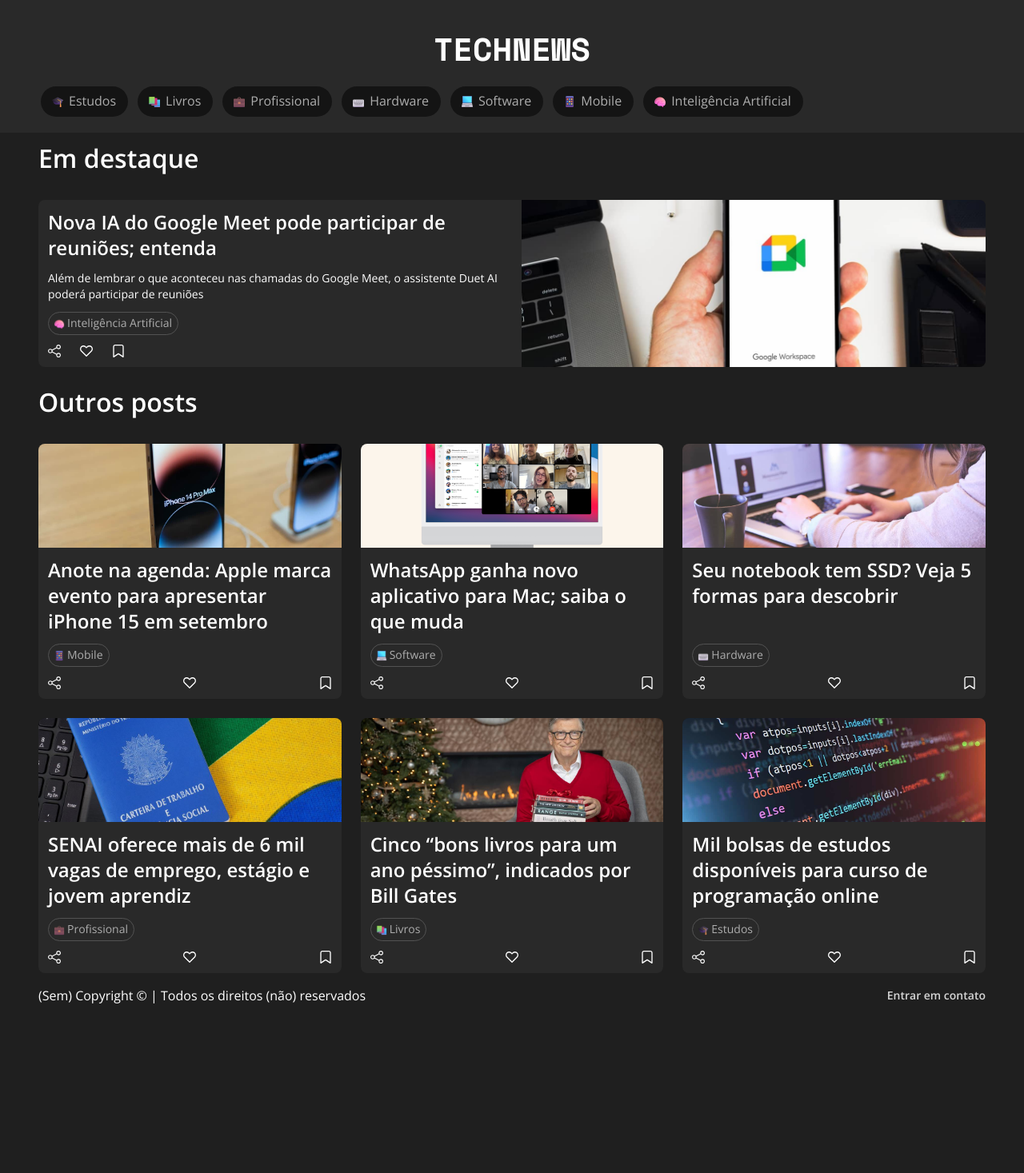
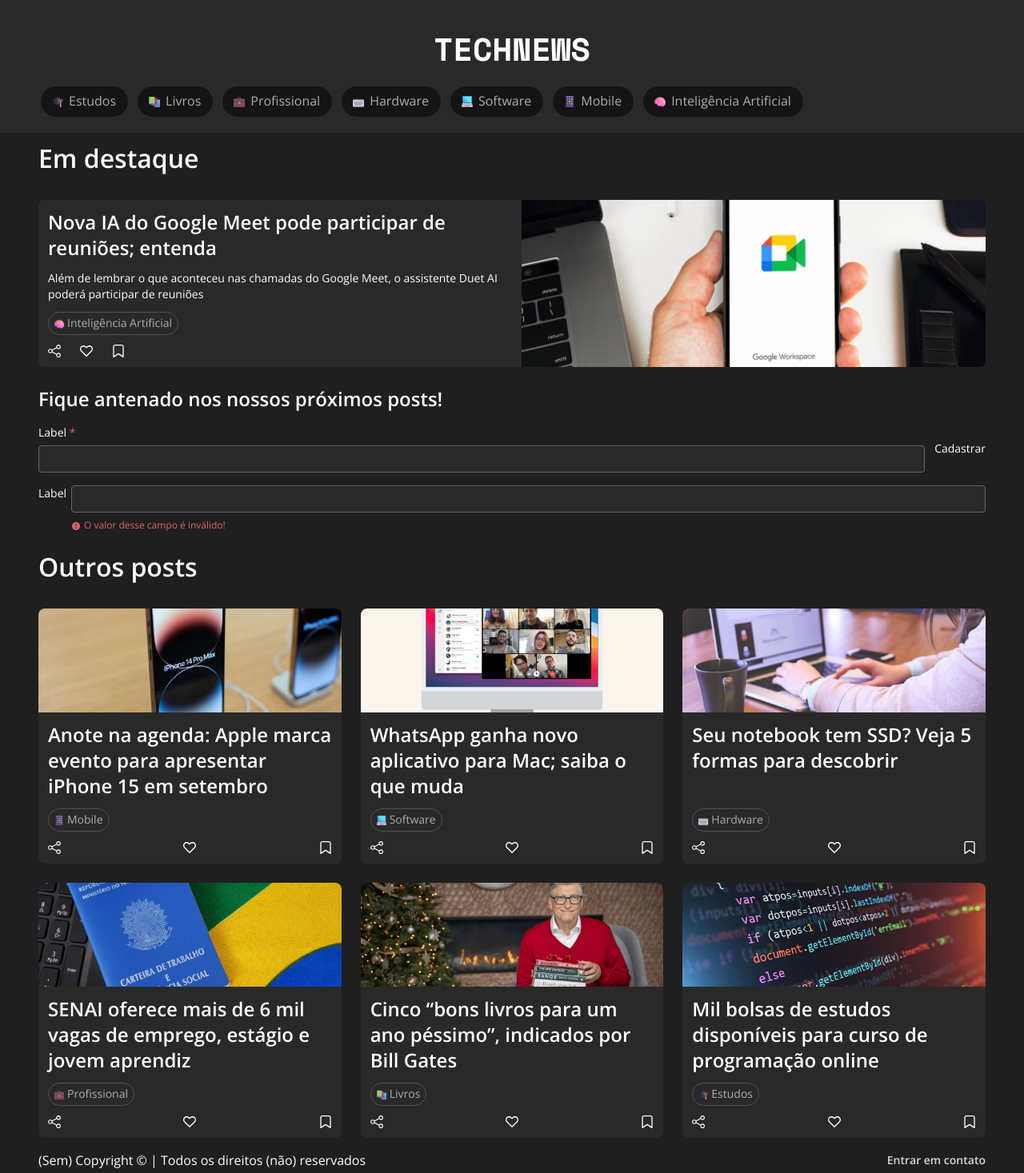
Before and after one commit to guipmdev/technews, a Jekyll site: the page built from index.html, in a window 1280 px wide. Shown: the whole page at 80% size. Built offline with Jekyll 4.4.1, drawn with Linux system fonts in a browser that asks for light colours; before the commit the page ends 1261 px from its top, so only the background shows below that.

Commit message:
feat: create field component

```diff
--- /dev/null
+++ b/_includes/field.html
@@ -0,0 +1,64 @@
+{% if include.label_position %}<!---->
+{% capture label_position %}{{include.label_position}}-label{% endcapture %}<!---->
+{% endif %}
+
+<!-- ========== -->
+
+{% if include.invalid %}<!---->
+{% capture invalid %}invalid{% endcapture %}<!---->
+{% endif %}
+
+<!-- ========== -->
+
+{% if include.required %}<!---->
+{% capture invalid %}required{% endcapture %}<!---->
+{% endif %}
+
+<div
+  class="field d-flex w-100 {{label_position}} {{invalid}} {{required}}"
+  style="gap: 0.375rem"
+>
+  <div class="label">
+    {{include.label | default: 'Label'}}
+    <span class="body-1 required-asterisk">*</span>
+  </div>
+
+  <div class="input d-flex flex-column w-100" style="gap: 0.375rem">
+    <input
+      placeholder="{{include.placeholder | default: ''}}"
+      class="body-1"
+      {%
+      if
+      required
+      %}
+      required
+      {%
+      endif
+      %}
+      {%
+      if
+      include.name
+      %}
+      name="{{include.name}}"
+      {%
+      endif
+      %}
+      style="padding: 0.3125rem 0.75rem 0.4375rem; border-radius: 0.25rem"
+    />
+
+    <div
+      class="caption-1 status-text align-items-center"
+      style="gap: 0.25rem; padding-top: 0.125rem"
+    >
+      <img
+        src="{{'/assets/images/icons/information-circle.svg' | absolute_url}}"
+        alt=""
+        style="width: 0.75rem; height: 0.75rem; padding-top: 0.125rem"
+      />
+      <span
+        >{{include.status_text | default: 'O valor desse campo é inválido!'
+        }}</span
+      >
+    </div>
+  </div>
+</div>
--- /dev/null
+++ b/_includes/newsletter.html
@@ -0,0 +1,10 @@
+<section class="newsletter d-flex flex-column gap-3" style="padding: 0.75rem 0">
+  <h4 class="title-3">Fique antenado nos nossos próximos posts!</h4>
+
+  <div class="d-flex" style="gap: 0.75rem">
+    {% include field.html required=true %}
+    <button type="submit">Cadastrar</button>
+  </div>
+
+  {% include field.html label_position='left' invalid=true %}
+</section>
--- a/_sass/_global.scss
+++ b/_sass/_global.scss
@@ -34,7 +34,10 @@ button,
 input,
 textarea {
   background: transparent;
+
   border: none;
+
+  color: #ffffff;
 }
 
 .content {
--- /dev/null
+++ b/_sass/components/_field.scss
@@ -0,0 +1,38 @@
+.field {
+  flex-direction: column;
+
+  & > .label > .required-asterisk {
+    display: none;
+
+    color: #dc626d;
+  }
+
+  & > .input {
+    & > input {
+      background-color: #292929;
+      border: 1px solid #666666;
+
+      &::placeholder {
+        color: #5c5c5c;
+      }
+    }
+
+    & > .status-text {
+      display: none;
+
+      color: #dc626d;
+    }
+  }
+
+  &.left-label {
+    flex-direction: row;
+  }
+
+  &.invalid > .input > .status-text {
+    display: flex;
+  }
+
+  &.required > .label > .required-asterisk {
+    display: initial;
+  }
+}
--- a/assets/css/main.scss
+++ b/assets/css/main.scss
@@ -25,6 +25,8 @@
 @import 'components/footer';
 @import 'components/social-button';
 @import 'components/post-card';
+@import 'components/field';
+@import 'components/newsletter';
 
 /* Typography */
 @import 'typography';
--- a/index.html
+++ b/index.html
@@ -11,6 +11,8 @@ order: 1
   {% endfor %}
 </section>
 
+{% include newsletter.html %}
+
 <section class="d-flex flex-column" style="padding: 0.75rem 0; gap: 2rem">
   <h2 class="title-1">Outros posts</h2>
 
```
Also changed, not shown: _sass/components/_newsletter.scss (added), assets/images/icons/information-circle.svg (added).
